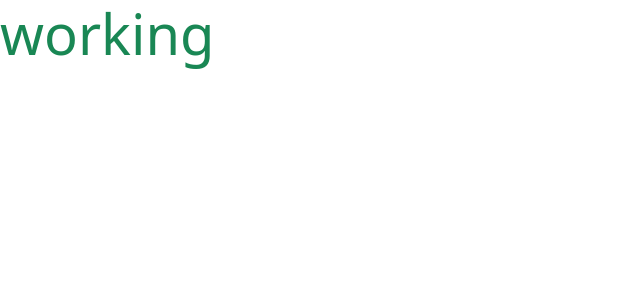
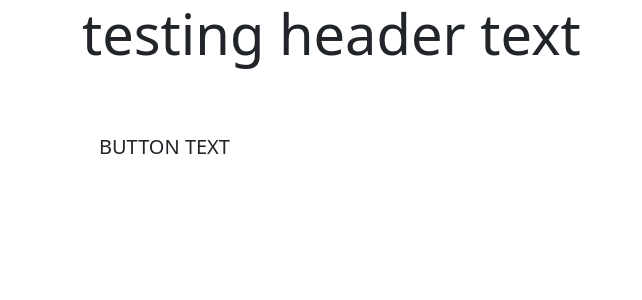
Before and after one commit to Daffie95/Colorarity_ms4, a Django app: page / in a window 1280 px wide. Shown: the top 300 px of the page, without its empty margins (0-642 px from the left). Run offline with Django 3.2, Linux system fonts and the light colour scheme.

Commit message:
created homepage content

```diff
--- a/home/templates/home/index.html
+++ b/home/templates/home/index.html
@@ -1,6 +1,28 @@
 {% extends "base.html" %}
 {% load static %}
 
+{% block page_header %}
+    <div class="container header-container">
+        <div class="ro">
+            <div class="col">
+            </div>
+        </div>
+    </div>
+{% endblock %}
+
 {% block content %}
-    <h1 class="display-4 text-success">working</h1>
+    <div class="container h-100">
+        <div class="row h-100">
+            <div class="col-7 col-md-6 my-auto">
+                <h1 class="display-4 logo-font text-black">
+                    testing header text
+                </h1>
+                <div class="my-5">
+                    <h4>
+                        <a href="" class="shop-button btn btn-lg round-0 text-uppercase py-3">button text</a>
+                    </h4>
+                </div>
+            </div>
+        </div>
+    </div>
 {% endblock %}
```
